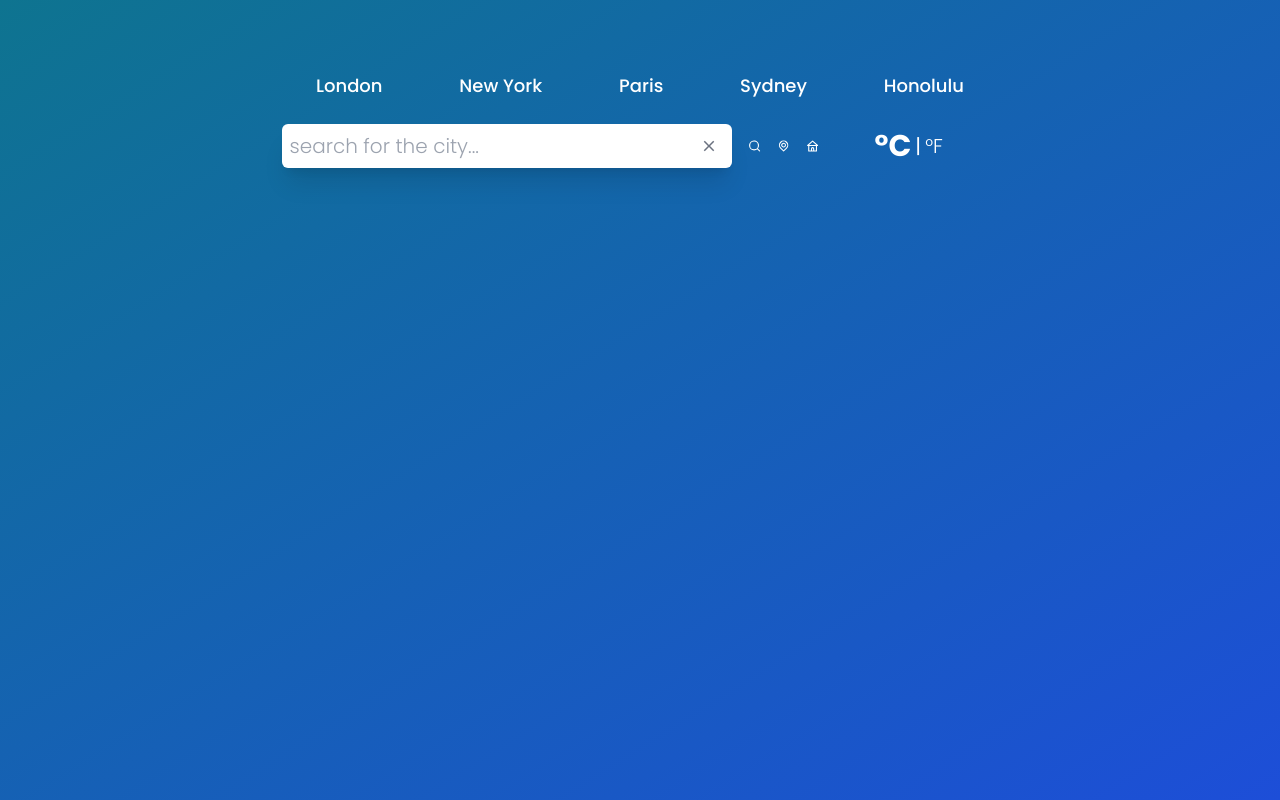
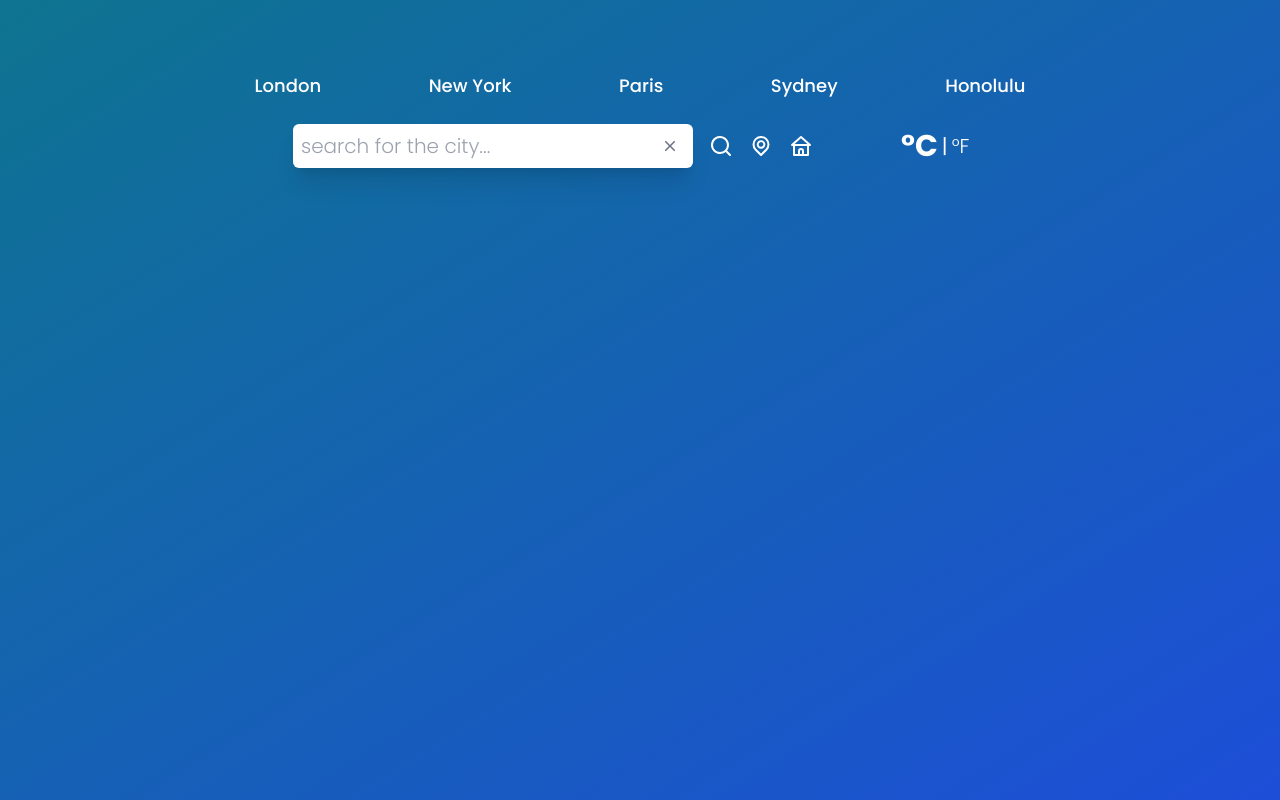
Before and after one commit to sahoooii/react-weatherApp-3hourly, a React (Create React App) app: page / in a window 1280 px wide. Built offline with nearby package versions, Linux system fonts and the light colour scheme; no server answers; the HTML template or start-up script is replaced by a standard one.

Commit message:
Changed input width

```diff
--- a/src/App.js
+++ b/src/App.js
@@ -47,25 +47,11 @@ function App() {
 		fetchWeather();
 	}, [query, units]);
 
-	// const formatBackgroundColor = () => {
-	// 	//default color
-	// 	if (!weather) {
-	// 		return 'from-cyan-700 to-blue-700';
-	// 	}
-
-	// 	const range = units === 'metric' ? 25 : 77;
-
-	// 	if (weather.temp <= range) {
-	// 		return 'from-cyan-700 to-blue-700';
-	// 	}
-	// 	return 'from-yellow-700 to-orange-700';
-	// };
-
 	return (
 		<div
 			className={`mx-auto w-[100%] py-12 px-5 md:px-28 lg:px-32 bg-gradient-to-br min-h-[100vh] shadow-gray-400 ${bg}`}
 		>
-			<div className='lg:w-[70%] mx-auto'>
+			<div className='xl:w-[85%] mx-auto'>
 				<TopButton setQuery={setQuery} />
 				<Inputs setQuery={setQuery} units={units} setUnits={setUnits} />
 			</div>
--- a/src/Components/Inputs.jsx
+++ b/src/Components/Inputs.jsx
@@ -15,7 +15,7 @@ const Inputs = ({ setQuery, units, setUnits }) => {
 
 		if (city !== '') {
 			setQuery({ q: city });
-			setCity('');
+			// setCity('');
 		}
 	};
 
@@ -49,10 +49,10 @@ const Inputs = ({ setQuery, units, setUnits }) => {
 	};
 
 	return (
-		<div className='md:flex flex-row my-6'>
+		<div className='md:flex flex-row my-6  items-center justify-center'>
 			<form
 				onSubmit={handleSearch}
-				className='flex flex-row lg:w-3/4 md:w-4/5 items-center justify-center space-x-2 md:space-x-4'
+				className='flex md:w-[80%] flex-row items-center justify-center space-x-2 md:space-x-4'
 			>
 				<div className='relative'>
 					<input
@@ -60,7 +60,7 @@ const Inputs = ({ setQuery, units, setUnits }) => {
 						onChange={(e) => setCity(e.currentTarget.value)}
 						type='text'
 						placeholder='Search for the city...'
-						className='md:text-xl text-lg font-light lg:w-[450px] md:w-[320px] w-[250px] p-2 focus:outline-none shadow-xl capitalize placeholder:lowercase rounded-md'
+						className='md:text-xl text-lg font-light xl:w-[400px] md:w-[320px] w-[250px] p-2 focus:outline-none shadow-xl capitalize placeholder:lowercase rounded-md'
 					/>
 					<button
 						className='absolute items-center top-0 bottom-0 right-3.5 text-gray-500'
@@ -86,7 +86,7 @@ const Inputs = ({ setQuery, units, setUnits }) => {
 				/>
 			</form>
 
-			<div className='flex flex-row lg:w-1/4 md:w-1/5 items-center justify-center mx-auto mt-2 md:mt-0'>
+			<div className='flex flex-row md:w-[20%] items-center xl:justify-start justify-center mx-auto mt-2 md:mt-0'>
 				<button
 					name='metric'
 					className={` ${isCelsius ? selectedDegree : notSelectedDegree}`}
@@ -109,6 +109,7 @@ const Inputs = ({ setQuery, units, setUnits }) => {
 					°F
 				</button>
 			</div>
+			<p>{city}</p>
 		</div>
 	);
 };
```
